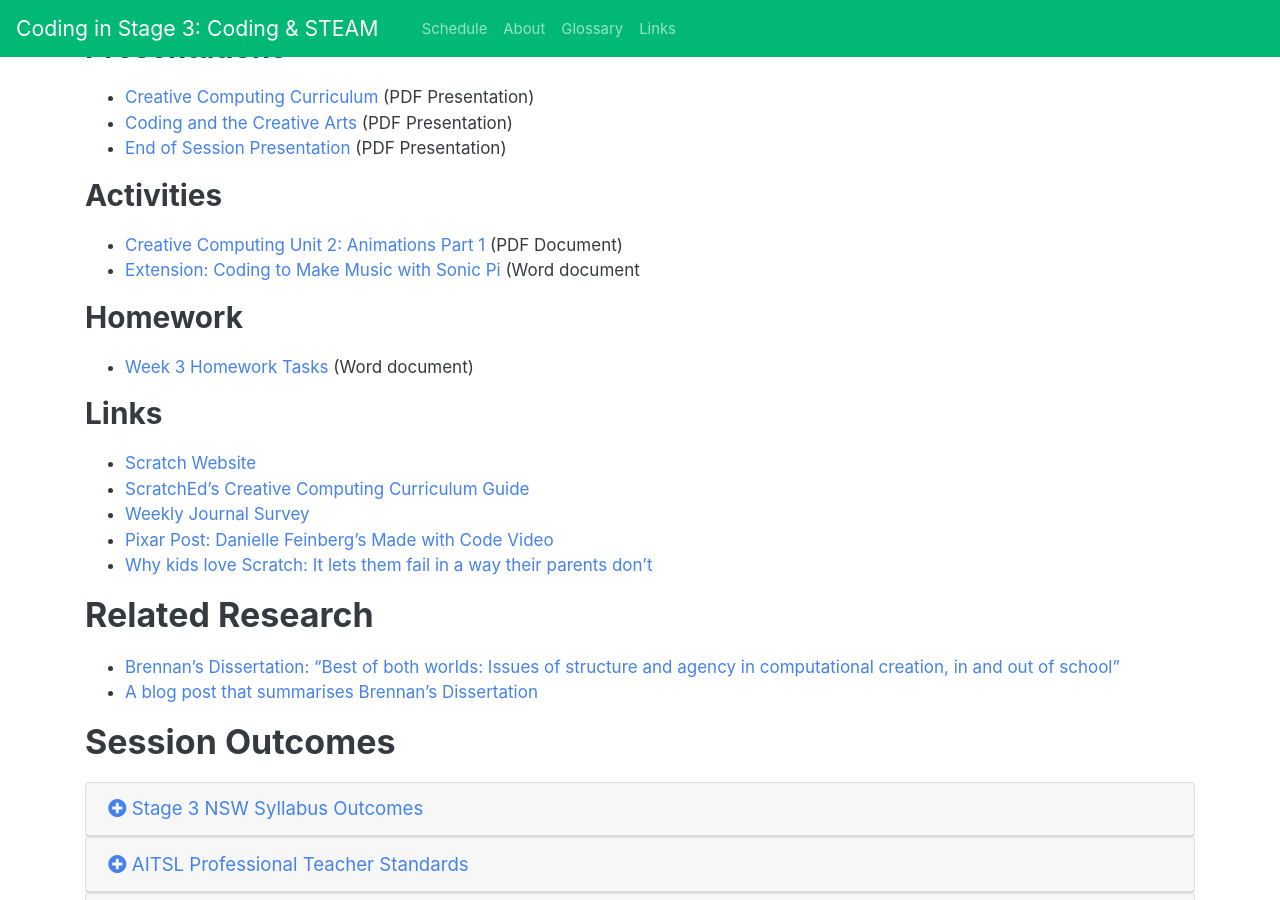
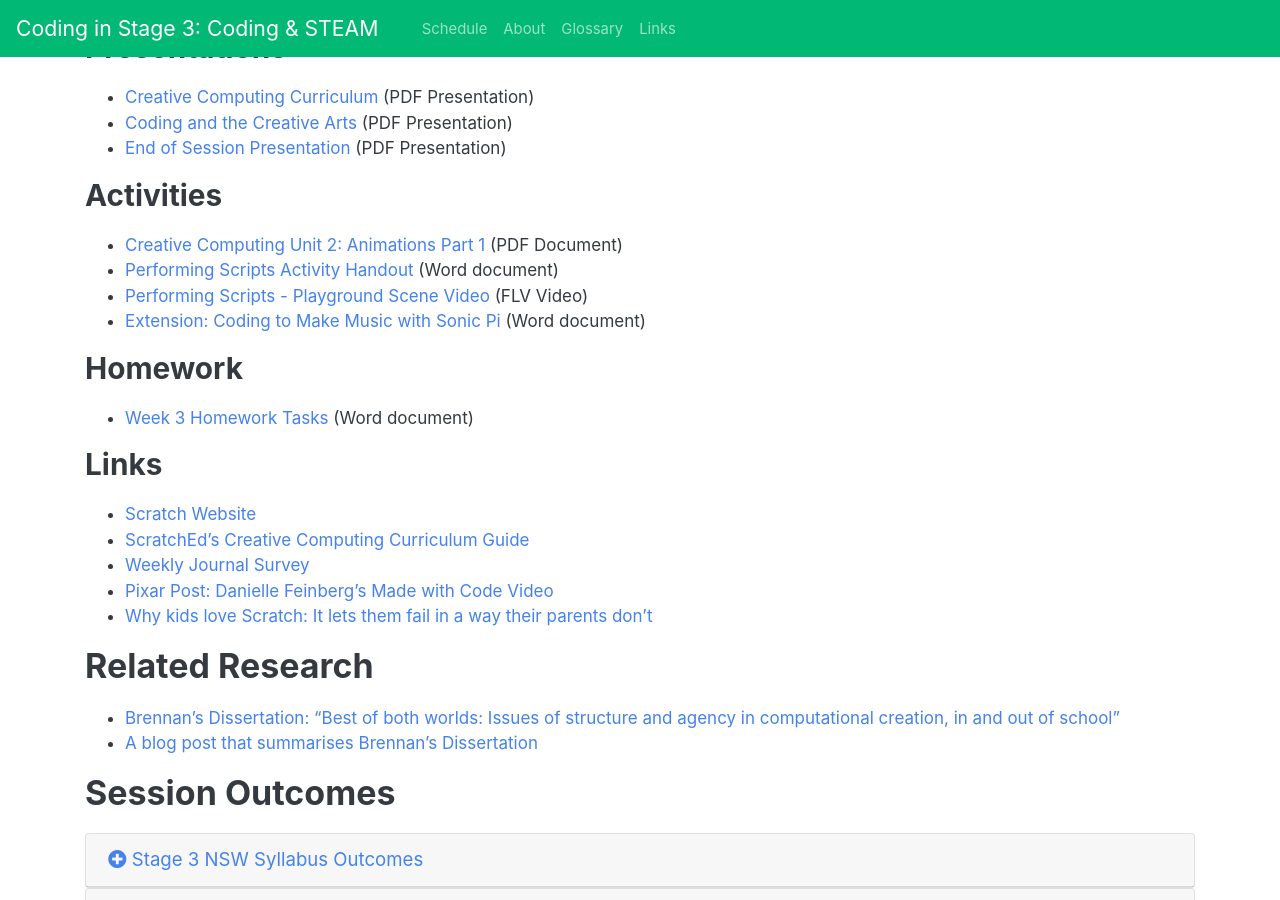
Before and after one commit to cs4s/2018, a Jekyll site: the page built from steam/week-3/index.md, in a window 1280 px wide and 900 px high, scrolled down 659 px. Built offline with Jekyll 4.4.1, drawn with Linux system fonts in a browser that asks for light colours.

Commit message:
Changes STEAM Week 3 index to include Performing Scripts Handout

```diff
--- a/steam/week-3/index.md
+++ b/steam/week-3/index.md
@@ -10,7 +10,7 @@ title: Coding in Stage 3 - Coding & STEAM - Week 3
 In the Coding and the Creative Arts sessions, you will learn about how the teaching of Coding can be linked to the outcomes in **Creative Arts**, including *Visual Arts*, *Music* and *Drama*.
 
 This session's activities have been adapted from *Unit 2 (Animations)* of the *Creative Computing Curriculum guide*.
-The “big idea” behind Unit 2 is the encouragement of “creative diversity” when teaching students Coding with Scratch.
+The “big idea” behind Unit 2 is the encouragement of "creative diversity" when teaching students Coding with Scratch.
 The activities that you will participate in today involve the creating of scripts for characters in Scratch to act out, composing and playing digital music, creating images and combining these creations together.
 
 In the Part 1 session, we will focus on three activities from Unit 2 of the Creative Computing Curriculum guide: *Performing Scripts*, *Build-a-Band* and *Orange Square, Purple Circle*.
@@ -30,7 +30,9 @@ In the Part 1 session, we will focus on three activities from Unit 2 of the Crea
 ### Activities
 
 - [Creative Computing Unit 2: Animations Part 1]({{ site.drive_url | append: '1A6HDHyya-ZNIBHKxTb4_TJX89UKDRX0g' }}){:target="_blank"} (PDF Document)
-- [Extension: Coding to Make Music with Sonic Pi]({{ site.drive_url | append: '15a-dvVdQjcQ3ugCJgjlDrg07Xj4-CkSU' }}) (Word document
+- [Performing Scripts Activity Handout]({{ site.drive_url | append: '1X4GCTSV_0IUeVbAuObBXhA-Dbfqgt8jl' }}) (Word document)
+- [Performing Scripts - Playground Scene Video]({{ site.drive_url | append: '1894M9TQVC2p0-CYrTybrf0rjpUZUzc9p' }}){:target="_blank"} (FLV Video)
+- [Extension: Coding to Make Music with Sonic Pi]({{ site.drive_url | append: '15a-dvVdQjcQ3ugCJgjlDrg07Xj4-CkSU' }}) (Word document)
 
 ### Homework
 
```
